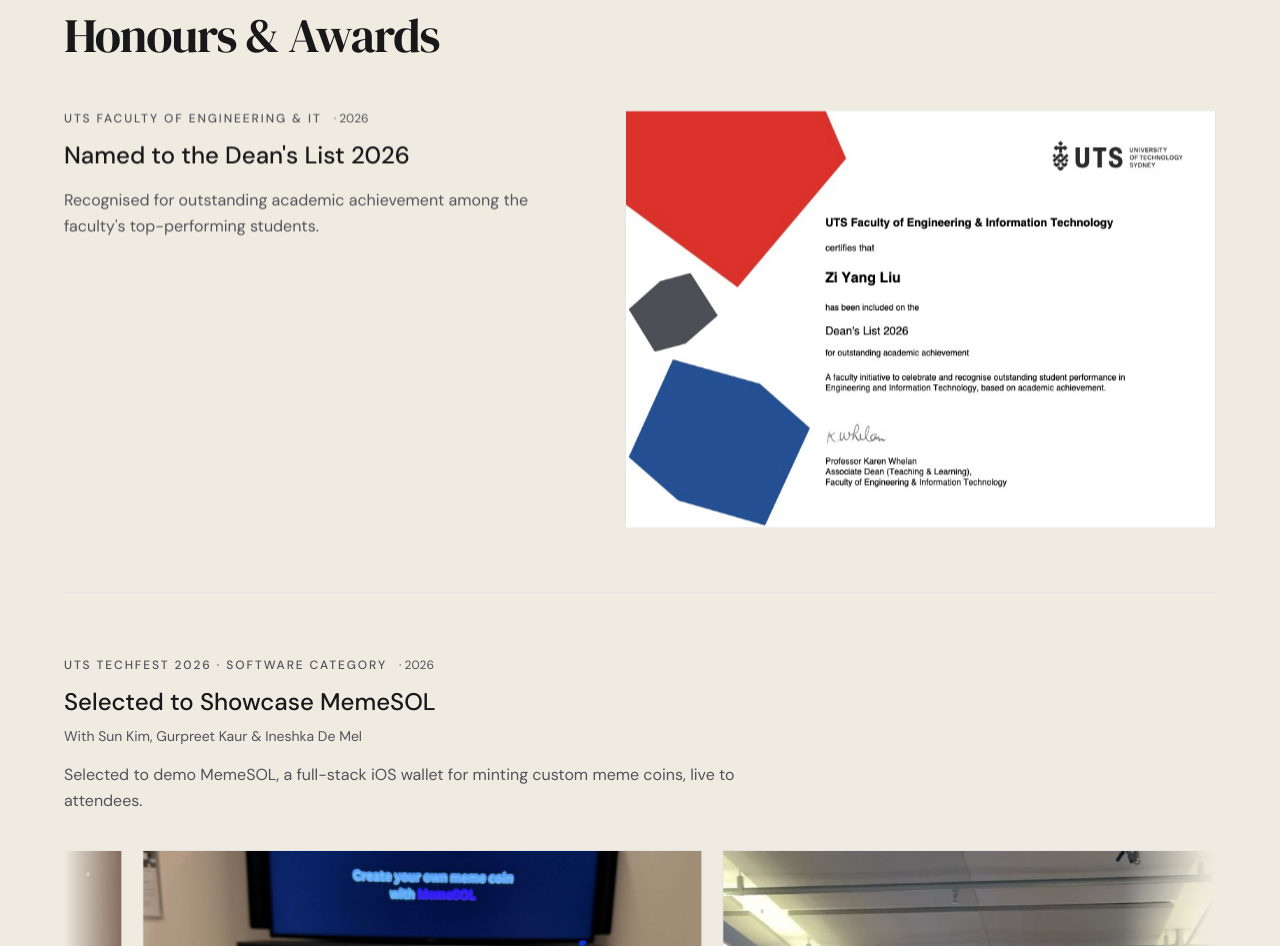
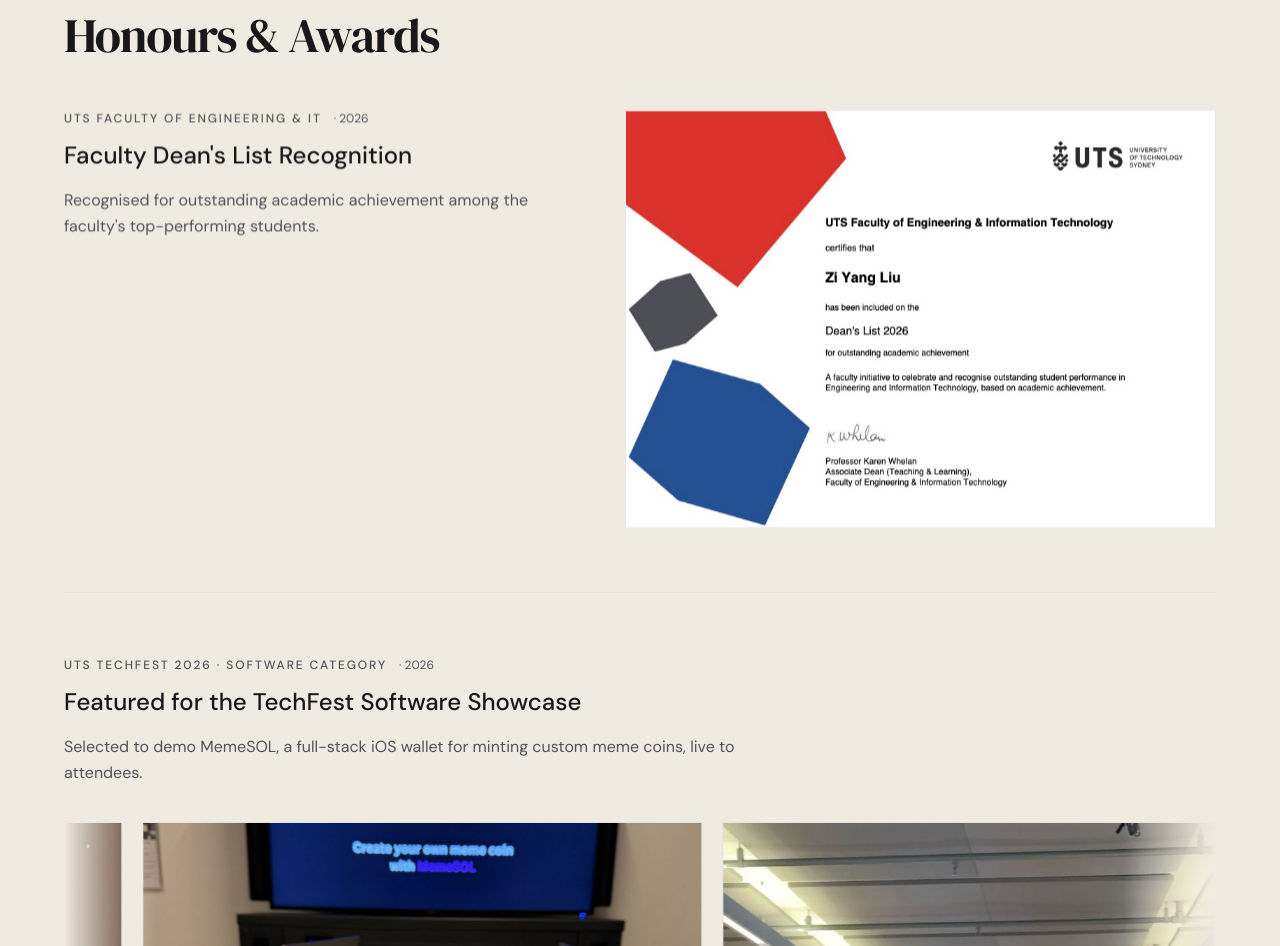
Before and after one commit to d4n1elliu/Portfolio, a React (Vite) app: page / in a window 1280 px wide. Shown: the part 4480-5426 px from the top of the page. Built offline with nearby package versions, Linux system fonts and the light colour scheme.

Commit message:
style(frontend): tighten award titles

```diff
--- a/src/data/userProfile.ts
+++ b/src/data/userProfile.ts
@@ -139,7 +139,7 @@
   // and reference them below — missing images fall back to a placeholder tile.
   awards: [
     {
-      title: "Named to the Dean's List 2026",
+      title: "Faculty Dean's List Recognition",
       event: "UTS Faculty of Engineering & IT",
       date: "2026",
       layout: "certificate" as const,
@@ -151,10 +151,9 @@
       ],
     },
     {
-      title: "Selected to Showcase MemeSOL",
+      title: "Featured for the TechFest Software Showcase",
       event: "UTS TechFest 2026 · Software Category",
       date: "2026",
-      team: "With Sun Kim, Gurpreet Kaur & Ineshka De Mel",
       description: [
         "Selected to demo MemeSOL, a full-stack iOS wallet for minting custom meme coins, live to attendees.",
       ],
--- a/src/sections/AwardsSection.tsx
+++ b/src/sections/AwardsSection.tsx
@@ -80,9 +80,6 @@
               <h3 className="mt-3 text-2xl font-medium leading-snug text-zinc-900">
                 {award.title}
               </h3>
-              {"team" in award && award.team && (
-                <p className="mt-2 text-sm text-zinc-600">{award.team}</p>
-              )}
               <div className="mt-4 space-y-3">
                 {award.description.map((para) => (
                   <p key={para} className="text-base leading-relaxed text-zinc-600">
```
